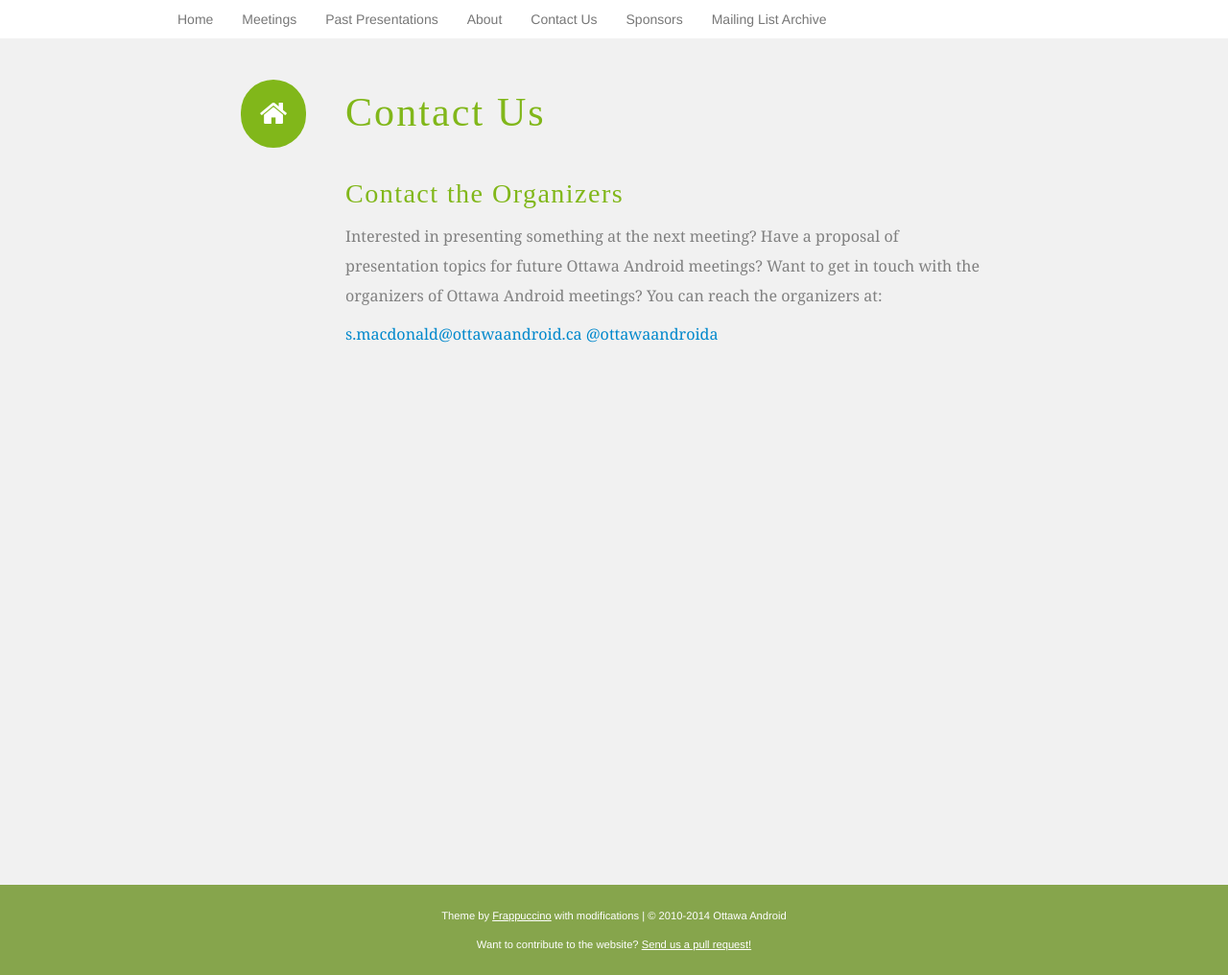
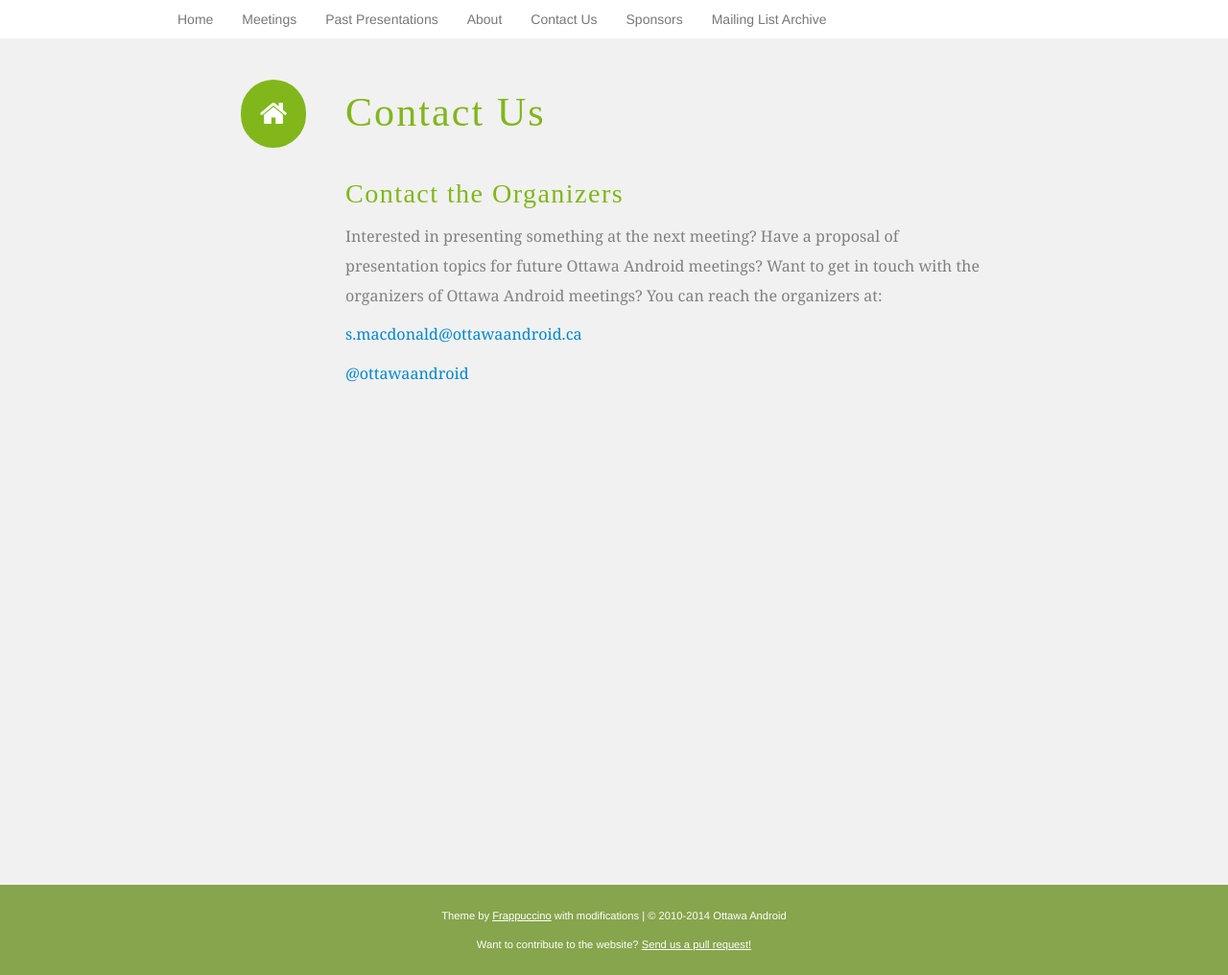
Before and after one commit to ottawaandroid/ottawaandroid.github.io, a Jekyll site: the page built from contact/index.md, in a window 1280 px wide. Shown: the whole page at 96% size. Built offline with Jekyll 4.4.1, drawn with Linux system fonts in a browser that asks for light colours; some web fonts are replaced; Markdown is read by kramdown in place of the engine named in the settings.

Commit message:
Update index.md

```diff
--- a/contact/index.md
+++ b/contact/index.md
@@ -9,7 +9,8 @@
 Interested in presenting something at the next meeting? Have a proposal of presentation topics for future Ottawa Android meetings? Want to get in touch with the organizers of Ottawa Android meetings? You can reach the organizers at:
 
 <a title="s.macdonald@ottawaandroid.ca" href="mailto:s.macdonald@ottawaandroid.ca">s.macdonald@ottawaandroid.ca</a>
-<a title="@ottawaandroid" href="http://twitter.com/ottawaandroid">@ottawaandroida</a>
+
+<a title="@ottawaandroid" href="http://twitter.com/ottawaandroid">@ottawaandroid</a>
 
 &nbsp;
 
```
